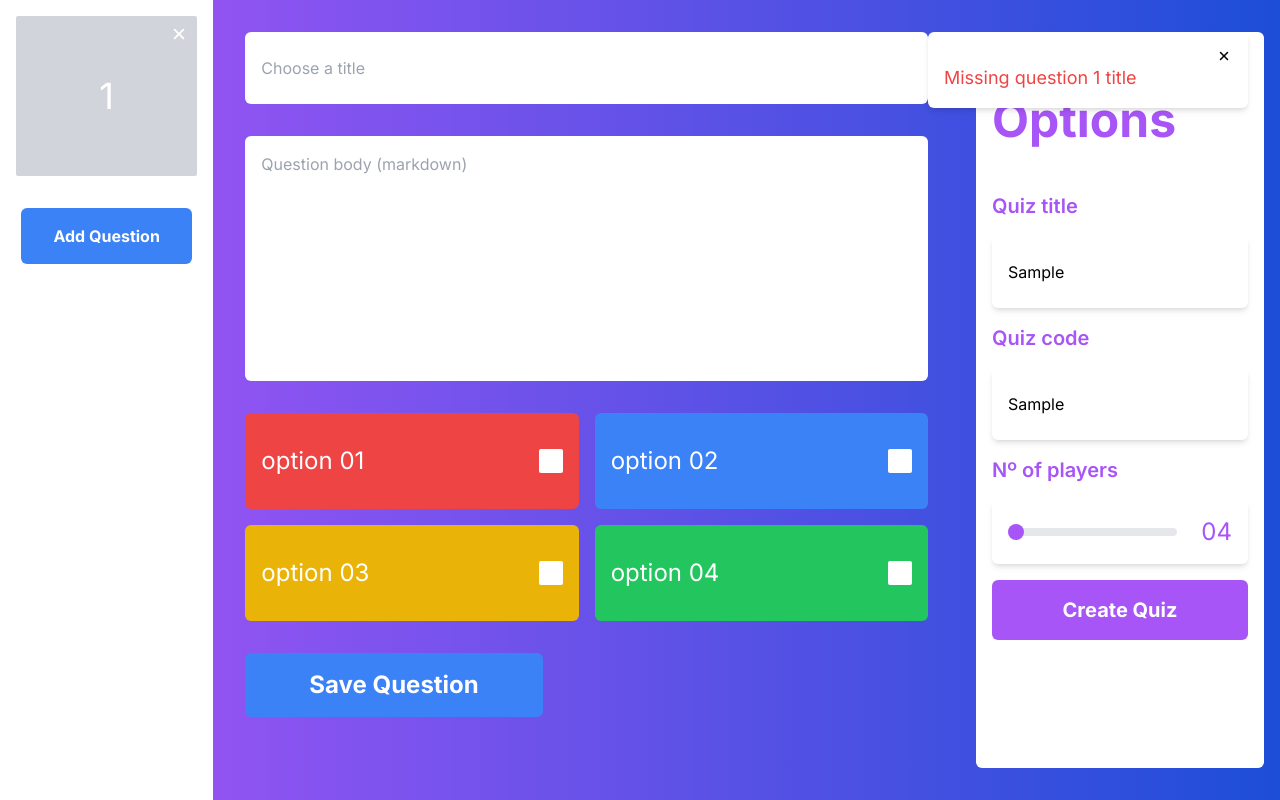
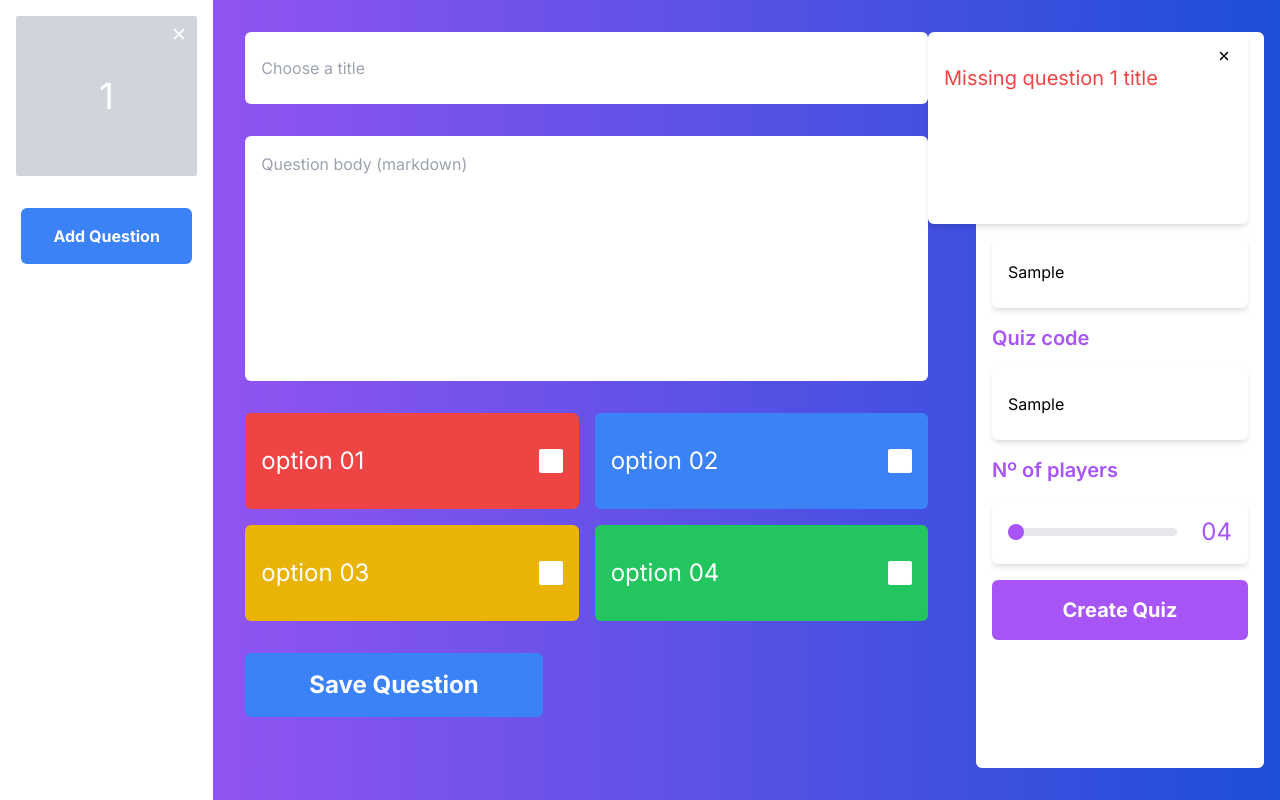
Before and after one commit to Lu1z-Gust4v0/Kahoot-React, a Next.js app: page /quiz/edit in a window 1280 px wide. Both pictures are taken after typing "Sample", "Sample" into the empty fields and a click on the button "Create Quiz". Built offline with nearby package versions, Linux system fonts and the light colour scheme; no server answers.

Commit message:
styles: add classname prop to toast

```diff
--- a/src/components/Toast.tsx
+++ b/src/components/Toast.tsx
@@ -4,18 +4,24 @@ type ToastProps = {
   close: () => void;
   type: string;
   message: string;
+  className?: string;
 };
 
-const Toast = ({ message, type, close }: ToastProps) => {
+const Toast = ({ message, type, close, className }: ToastProps) => {
   return (
-    <div className="absolute justify-self-end flex flex-col h-fit min-w-80 w-1/4 m-8 bg-white py-4 px-4 rounded-md z-20 shadow-md">
+    <div
+      className={
+        "absolute justify-self-end flex flex-col h-fit min-h-48 min-w-80 w-1/4 m-8 bg-white py-4 px-4 rounded-md z-20 shadow-md " +
+        className
+      }
+    >
       <div className="flex justify-end">
         <button className="group self-start" onClick={() => close()}>
           <IoClose className="w-4 h-4 transition-colors duration-200 group-hover:text-blue-500 group-focus:text-blue-500" />
         </button>
       </div>
       <p
-        className={`text-lg ${type === "error" ? "text-red-500" : "text-green-700"
+        className={`text-xl ${type === "error" ? "text-red-500" : "text-green-700"
           }`}
       >
         {message}
```
